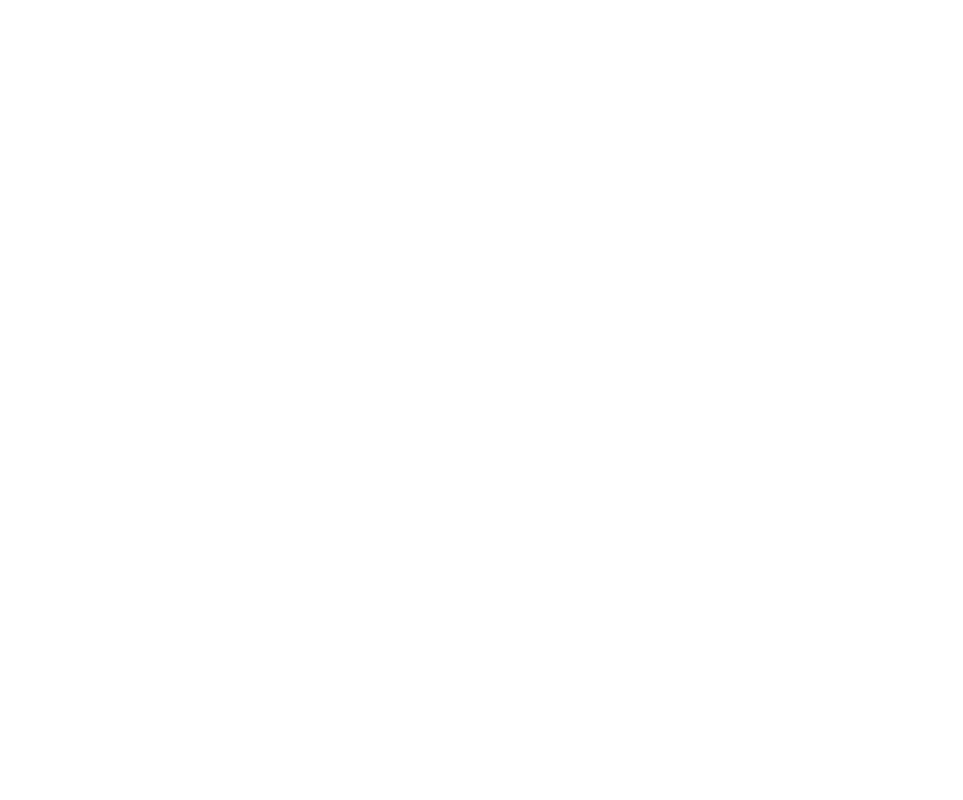
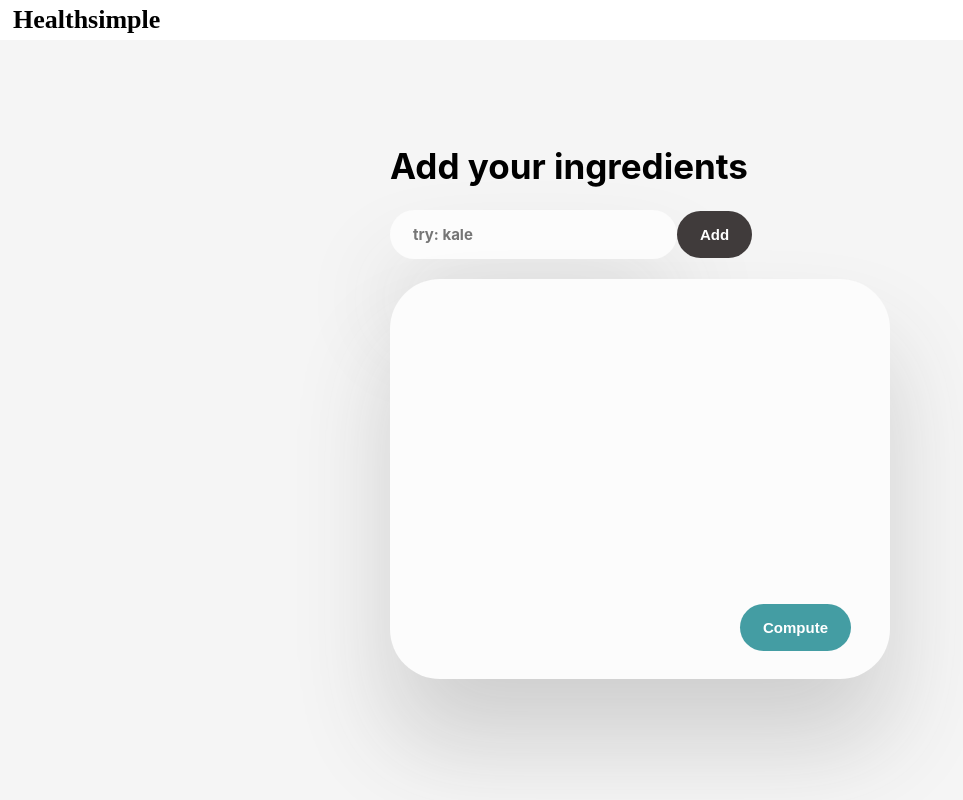
Before and after one commit to pkatnawe/HealthSimple, a React (Create React App) app in the folder frontend/: page /add in a window 1280 px wide. Before the commit this address had no page. Shown: the whole page, without its empty margins (0-963 px from the left). Built offline with nearby package versions, Linux system fonts and the light colour scheme.

Commit message:
implement addPage

```diff
--- a/frontend/public/index.html
+++ b/frontend/public/index.html
@@ -8,6 +8,7 @@
   <meta name="theme-color" content="#000000" />
   <meta name="description" content="Web site created using create-react-app" />
   <link rel="apple-touch-icon" href="%PUBLIC_URL%/logo192.png" />
+  <link rel="stylesheet" href="https://cdnjs.cloudflare.com/ajax/libs/font-awesome/6.2.1/css/all.min.css" integrity="sha512-MV7K8+y+gLIBoVD59lQIYicR65iaqukzvf/nwasF0nqhPay5w/9lJmVM2hMDcnK1OnMGCdVK+iQrJ7lzPJQd1w==" crossorigin="anonymous" referrerpolicy="no-referrer" />
   <!--
       manifest.json provides metadata used when your web app is installed on a
       user's mobile device or desktop. See https://developers.google.com/web/fundamentals/web-app-manifest/
--- a/frontend/src/App.css
+++ b/frontend/src/App.css
@@ -11,19 +11,6 @@
   .App-logo {
     animation: App-logo-spin infinite 20s linear;
   }
-}
-
-h1 {
-  font-size: 93px;
-  margin-bottom: 12px;
-}
-
-h3 {
-  font-size: 30px;
-  max-width: 520px;
-  margin: 0 0;
-  margin-bottom: 22px;
-  font-weight: 400;
 }
 
 button {
--- a/frontend/src/App.js
+++ b/frontend/src/App.js
@@ -1,14 +1,15 @@
 import "./App.css";
 import { BrowserRouter as Router, Routes, Route } from "react-router-dom";
-import Landing from "./Components/Landing/Landing";
-import Add from "./Components/Add/Add";
+import LandingPage from "./Components/LandingPage/LandingPage";
+import AddPage from "./Components/AddPage/AddPage";
 
 function App() {
   return (
     <>
       <Router>
         <Routes>
-          <Route path="/" exact element={<Landing />} />
+          <Route path="/" exact element={<LandingPage />} />
+          <Route path="/add" exact element={<AddPage />} />
         </Routes>
       </Router>
     </>
--- a/frontend/src/Components/Add/Add.js
+++ /dev/null
@@ -1,9 +0,0 @@
-import './Add.css'
-
-export default function Add() {
-    return (
-      <div>
-        works
-      </div>
-    );
-}
--- /dev/null
+++ b/frontend/src/Components/AddPage/AddPage.css
@@ -0,0 +1,108 @@
+.container {
+    height: 100vh;
+    display: flex;
+    align-items: center;
+    justify-content: center;
+    flex-direction: column;
+    background-color: #F5F5F5;
+}
+
+h1 {
+    font-size: 35px;
+    font-weight: 700;
+}
+
+button {
+    color: white;
+    background: #403B3B;
+    /* box-shadow: 0px 64px 95.85px rgba(58, 58, 58, 0.2); */
+    border-radius: 100px;
+    /* display: flex;
+    flex-direction: row;
+    justify-content: center;
+    align-items: center; */
+    padding: 15px 23px;
+    font-size: 15px;
+    font-weight: 700;
+    /* width: 167px;
+    height: 50px; */
+}
+
+input {
+    all: unset;
+    /* display: flex;
+    flex-direction: row;
+    justify-content: center;
+    align-items: center; */
+    padding: 15px 23px;
+    font-size: 15px;
+    font-weight: 700;
+    background: #FCFCFC;
+    box-shadow: 0px 64px 95.85px rgba(58, 58, 58, 0.2);
+    border-radius: 100px;
+    margin-bottom: 20px;
+}
+
+.food-list-container {
+    all: unset;
+    background-color: #FCFCFC;
+    box-shadow: 0px 64px 95.85px rgba(58, 58, 58, 0.2);
+    border-radius: 50px;
+    position: relative;
+    width: 500px;
+    height: 400px;
+    /* display: flex; */
+    /* flex-wrap: wrap; */
+}
+
+.food-flex-container {
+    all: unset;
+    position: absolute;
+    left: 15px;
+    top: 10px;
+    max-width: 480px;
+    display: flex;
+    flex: 50px;
+    flex-wrap: wrap;
+}
+
+.food-item {
+    color: #403B3B;
+    background: white;
+    border: 1px solid #000000;
+    /* box-shadow: 0px 64px 95.85px rgba(58, 58, 58, 0.2); */
+    border-radius: 100px;
+    padding: 10px 15px;
+    font-size: 14px;
+    font-weight: 700;
+    box-sizing: border-box;
+    max-height: 50px;
+    margin: 5px 5px;
+}
+
+.compute-btn {
+    color: white;
+    background: #449DA3;
+    /* box-shadow: 0px 64px 95.85px rgba(58, 58, 58, 0.2); */
+    border-radius: 100px;
+    position: absolute;
+    left: 350px;
+    top: 325px;
+    padding: 15px 23px;
+    font-size: 15px;
+    font-weight: 700;
+    /* width: 167px;
+    height: 50px; */
+}
+
+
+.group {
+    display: flex;
+    align-items: flex-start;
+    flex-direction: column;
+}
+
+.delete-btn {
+    all: unset;
+    margin-left: 7px;
+}
--- /dev/null
+++ b/frontend/src/Components/AddPage/AddPage.js
@@ -0,0 +1,71 @@
+import './AddPage.css'
+import MainTopbar from '../MainTopbar/MainTopbar';
+import { useState } from 'react';
+
+const AddPage = () => {
+    const [foods, setFoods] = useState([]);
+    const [newFood, setNewFood] = useState('');
+
+    const handleDelete = (index) => {
+        const newFoods = foods.filter((_, i) => i !== index);
+        setFoods(newFoods);
+    }
+
+    const foodsHTML = foods.map((food, index) => {
+            return (
+                <div key={index} className='food-item'>{ food }
+                    <button className='delete-btn' onClick={() => handleDelete(index)}><i className="fa-solid fa-x"></i></button>
+                </div>
+            );
+    })
+
+    const handleChange = event => {
+        setNewFood(event.target.value);
+      };
+
+    const handleNewFood = () => {
+        if (newFood) {
+            setFoods(foods => [...foods, newFood.trim()]);
+            setNewFood('');
+        }
+    }
+
+    const handleCompute = () => {
+        if (foods) {
+            console.log('gottem!');
+            setFoods([]);
+            setNewFood('');
+        }
+    }
+
+    const handleNewFoodEnter = (event) => {
+        if (event.key === 'Enter') {
+            handleNewFood();
+        }
+    }
+
+
+    return (
+        <>
+            <MainTopbar></MainTopbar>
+            <div className="container">
+                <div className="group">
+                    <h1>Add your ingredients</h1>
+                    <div>
+                        <input type="text" placeholder='try: kale' onChange={handleChange} onKeyPress={handleNewFoodEnter} value={newFood}/>
+                        <button onClick={handleNewFood}>Add</button>
+                    </div>
+                    <div className="food-list-container">
+                        <div className="food-flex-container">
+                            {foodsHTML}
+                        </div>
+                        <button className='compute-btn' onClick={handleCompute}>Compute</button>
+                    </div>
+                </div>
+            </div>
+        </>
+    );
+}
+
+
+export default AddPage;
--- a/frontend/src/Components/Landing/Landing.css
+++ b/frontend/src/Components/LandingPage/LandingPage.css
@@ -13,12 +13,12 @@
     }
   }
 
-  h1 {
+  .landing-title {
     font-size: 93px;
     margin-bottom: 12px;
   }
 
-  h3 {
+  .landing-sub-title {
     font-size: 30px;
     max-width: 520px;
     margin: 0 0;
--- a/frontend/src/Components/Landing/Landing.js
+++ b/frontend/src/Components/LandingPage/LandingPage.js
@@ -1,4 +1,4 @@
-import "./Landing.css";
+import "./LandingPage.css";
 import landing from "../../landing.png";
 import Topbar from "../Topbar/Topbar";
 import { Link } from "react-router-dom";
@@ -18,8 +18,8 @@ const Landing = () => {
       >
         <header className="App-header">
           <Topbar></Topbar>
-          <h1>Do health right</h1>
-          <h3>Search your ingredients and such and get your health info.</h3>
+          <h1 className="landing-title">Do health right</h1>
+          <h3 className="landing-sub-title">Search your ingredients and such and get your health info.</h3>
           <Link className="btn" to="/add">
             Get started
           </Link>
--- /dev/null
+++ b/frontend/src/Components/MainTopbar/MainTopbar.css
@@ -0,0 +1,19 @@
+.logo {
+    font-size: 26px;
+    font-weight: 900;
+    margin: 0 0 0 13px;
+    align-self: center;
+    font-family: 'Times New Roman', Times, serif;
+    margin-top: 5px;
+    margin-bottom: 5px;
+}
+
+.topbar {
+    position: absolute;
+    left: 0;
+    top: 0;
+    background-color: white;
+    width: 100vw;
+    display: flex;
+    align-items: flex-start;
+}
--- /dev/null
+++ b/frontend/src/Components/MainTopbar/MainTopbar.js
@@ -0,0 +1,16 @@
+import './MainTopbar.css';
+import { Link } from 'react-router-dom';
+
+const MainTopbar = () => {
+    return (
+      <>
+        <div className="topbar">
+          <Link to="/">
+            <h2 className="logo">Healthsimple</h2>
+          </Link>
+        </div>
+      </>
+    );
+}
+
+export default MainTopbar;
--- a/frontend/src/Components/Topbar/Topbar.js
+++ b/frontend/src/Components/Topbar/Topbar.js
@@ -1,10 +1,14 @@
 import './Topbar.css';
 
-export default function Topbar() {
+const Topbar = () => {
     return (
-      <div className="topbar">
-        <h2 className="logo">Healthsimple</h2>
-        <a className="top-btn" href="/add">Get started</a>
-      </div>
+      <>
+        <div className="topbar">
+          <h2 className="logo">Healthsimple</h2>
+          <a className="top-btn" href="/add">Get started</a>
+        </div>
+      </>
     );
 }
+
+export default Topbar;
```
Also changed, not shown: frontend/src/Components/Add/Add.css (deleted).
